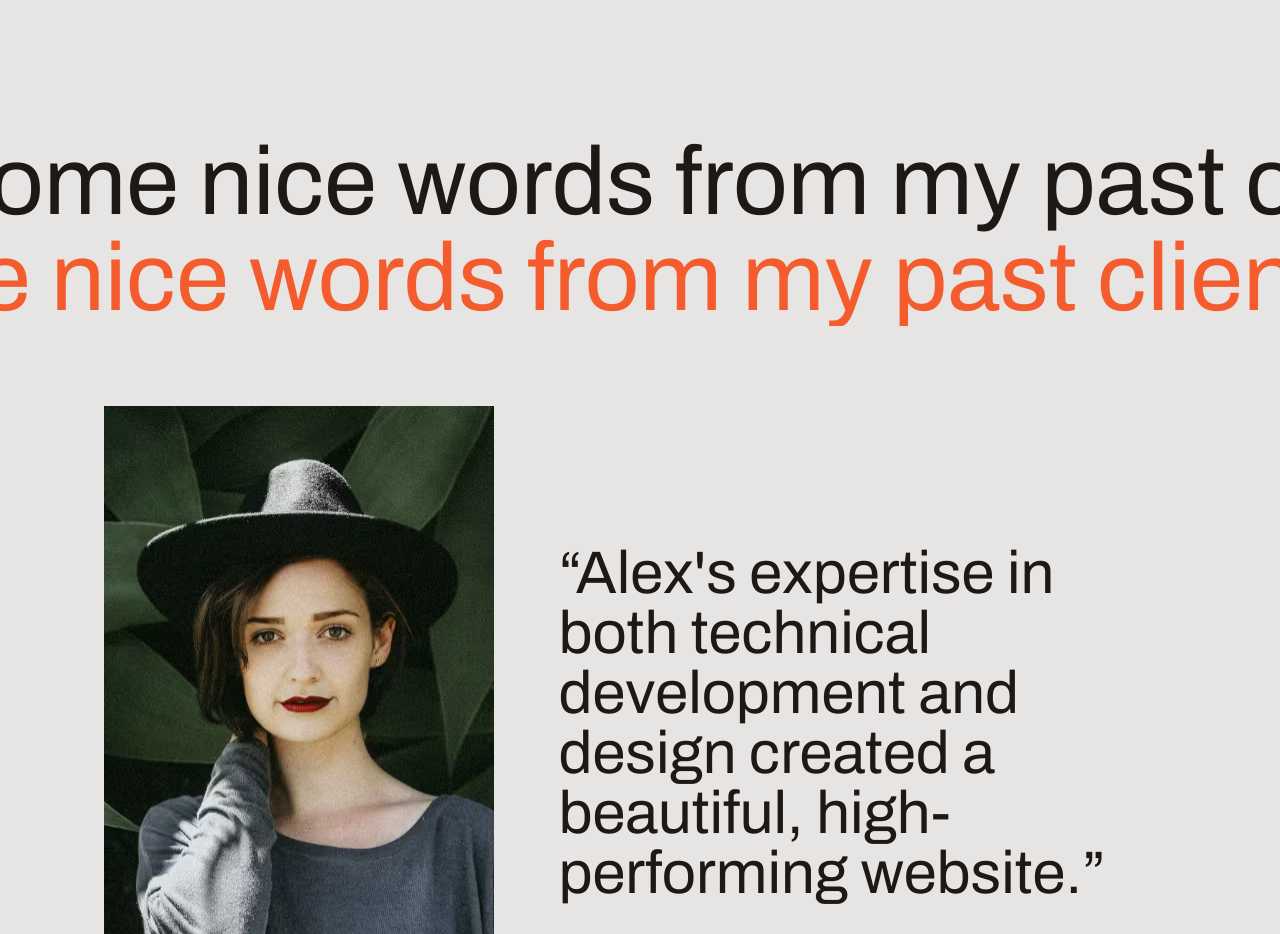
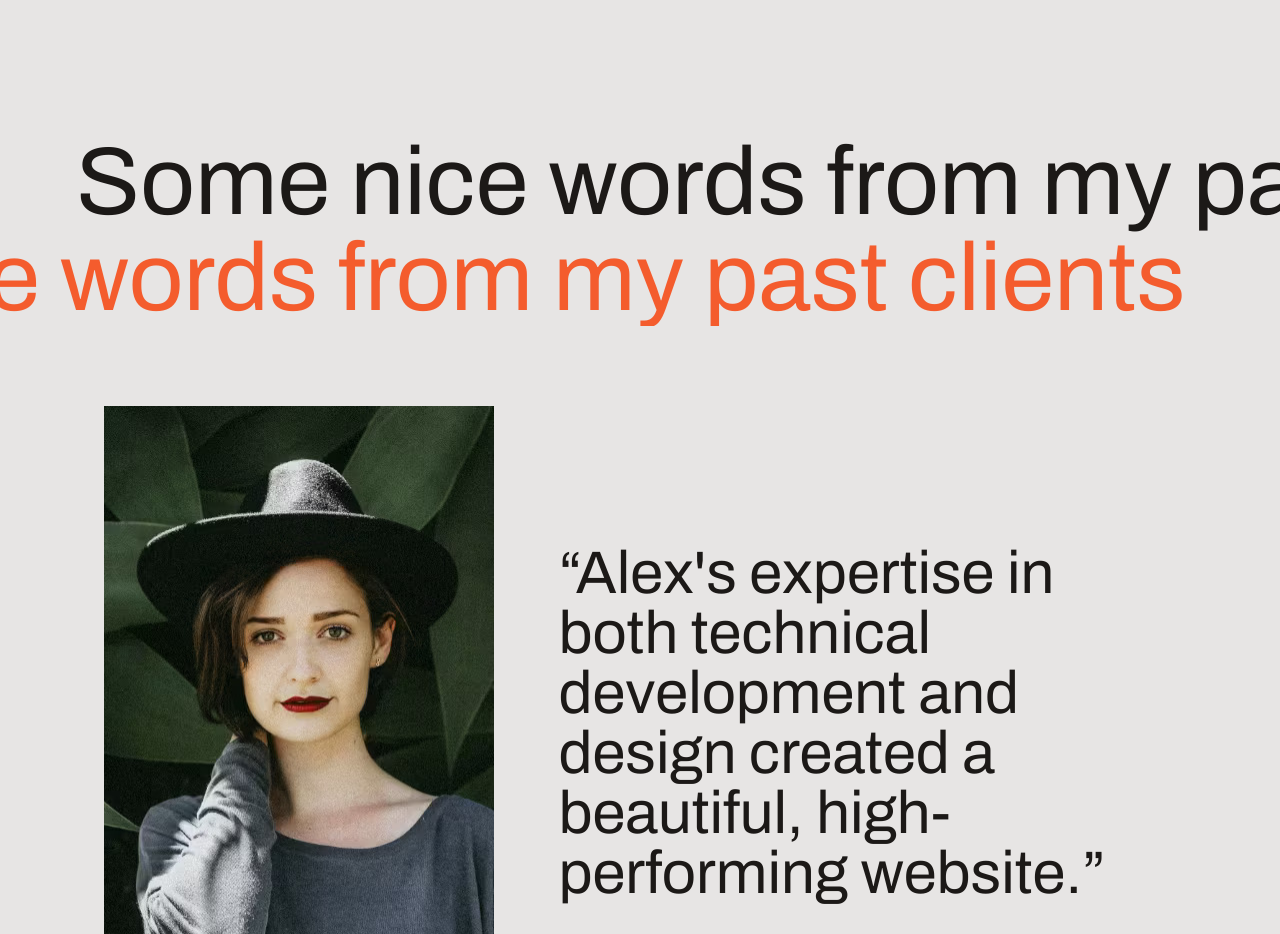
Before and after one commit to Jisap/minimal-single-page-portfolio, a Next.js app: page / in a window 1280 px wide. Shown: the part 4580-5514 px from the top of the page. Built offline with nearby package versions, Linux system fonts and the light colour scheme.

Commit message:
Enhance Testimonials component with scroll-based animations for title elements

```diff
--- a/src/sections/Testimonials.tsx
+++ b/src/sections/Testimonials.tsx
@@ -62,7 +62,7 @@ const Testimonials: FC = () => {
         <motion.span
           className="whitespace-nowrap"
           style={{
-            x: transformTop
+            x: transformBottom
           }}
         >
           Some nice words from my past clients
@@ -70,7 +70,7 @@ const Testimonials: FC = () => {
         <motion.span
           className="whitespace-nowrap self-end text-red-orange-500"
           style={{
-            x: transformBottom
+            x: transformTop
           }}
         >
           Some nice words from my past clients
```
